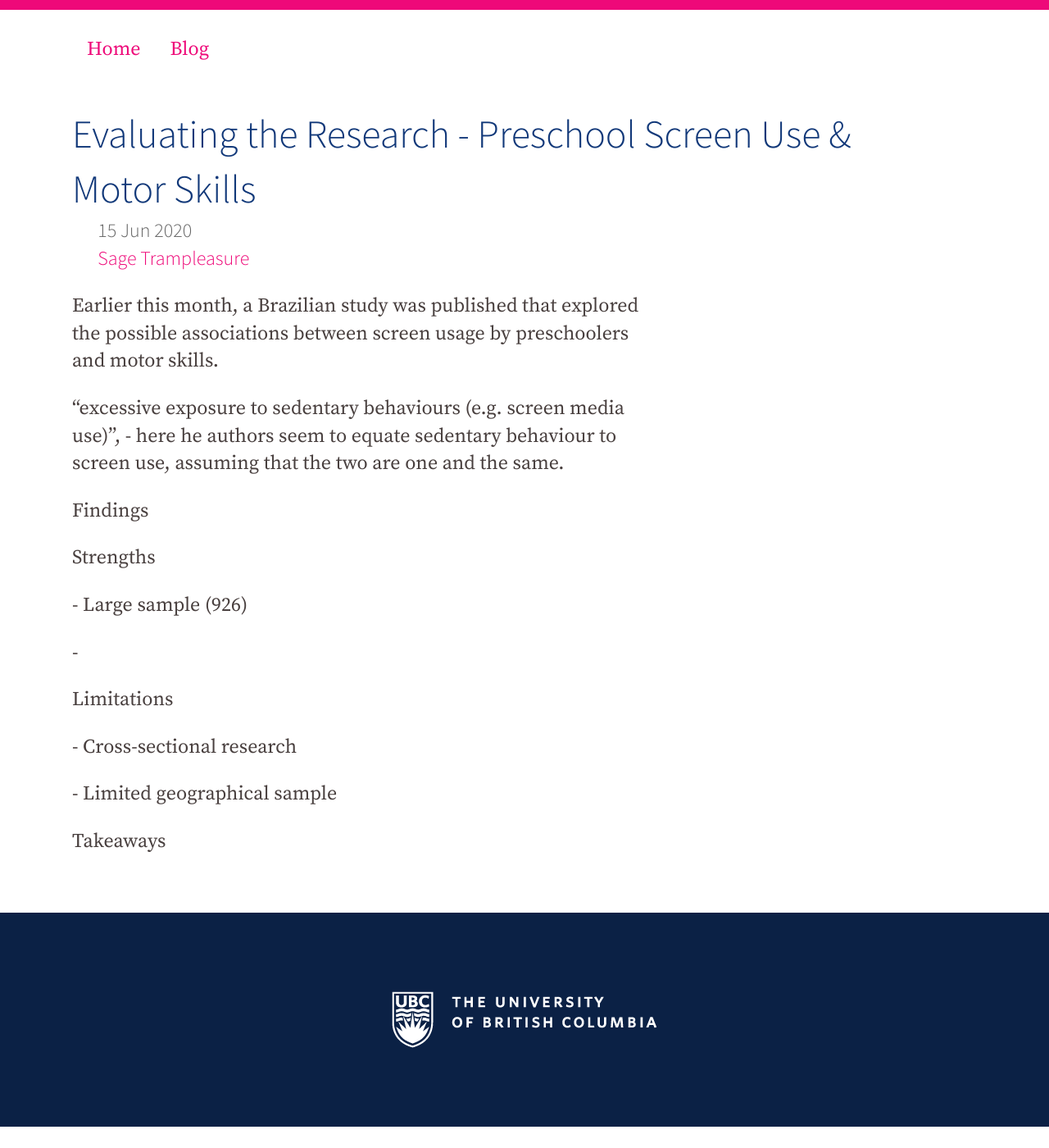
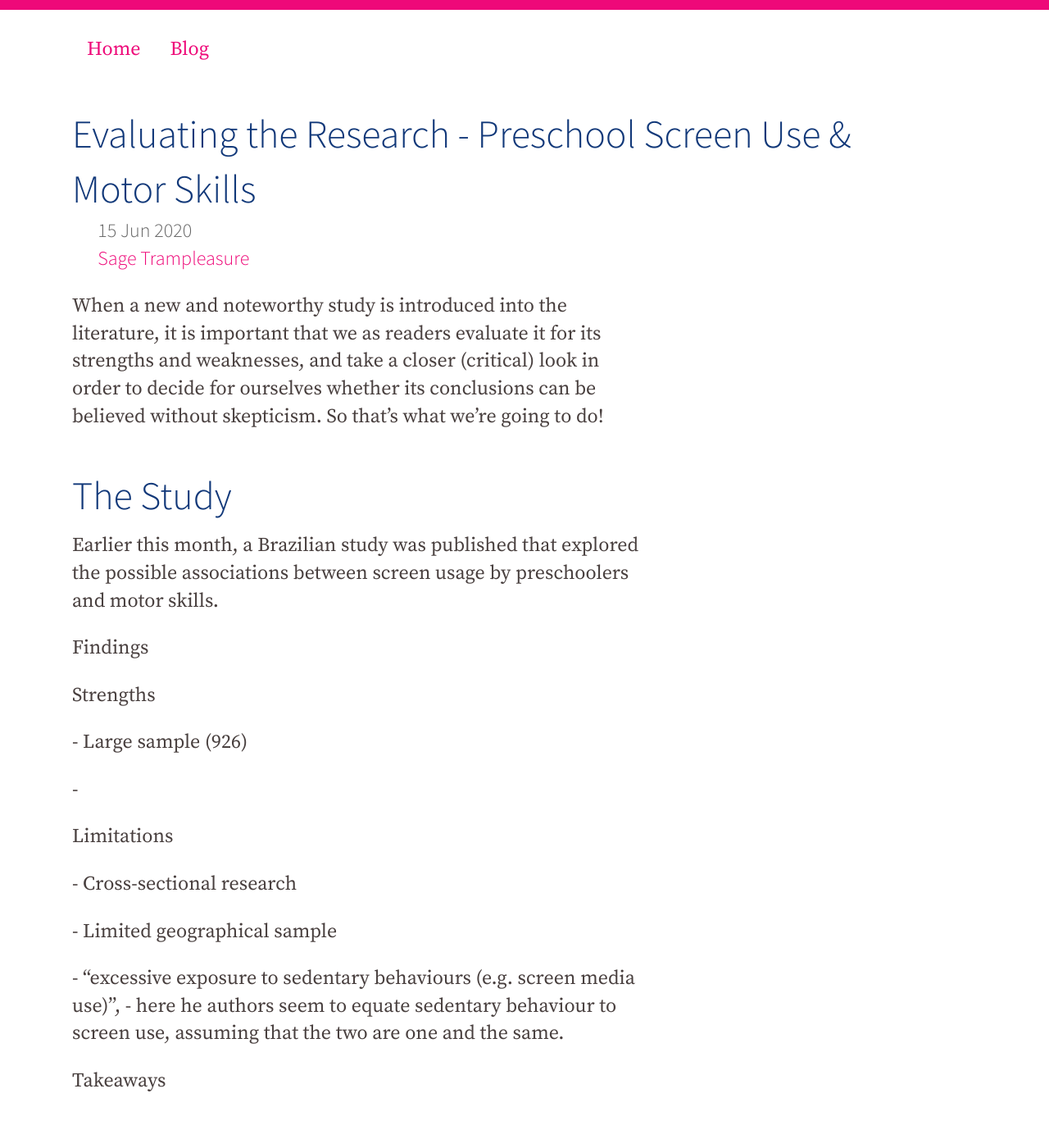
Before and after one commit to famliy-screen-time/familyscreentime.ca, a Jekyll site: the page built from _posts/2020-06-15-st-bp.md, in a window 1280 px wide and 1400 px high. Shown: the whole window at 82% size. Built offline with Jekyll 4.4.1, drawn with Linux system fonts in a browser that asks for light colours; nearby versions of some CDN libraries.

Commit message:
Update Blog “2020-06-15-st-bp”

```diff
--- a/_posts/2020-06-15-st-bp.md
+++ b/_posts/2020-06-15-st-bp.md
@@ -4,6 +4,12 @@ title: Evaluating the Research - Preschool Screen Use & Motor Skills
 date: 2020-06-15T19:49:27.265Z
 author: sagetrampleasure
 ---
+When a new and noteworthy study is introduced into the literature, it is important that we as readers evaluate it for its strengths and weaknesses, and take a closer (critical) look in order to decide for ourselves whether its conclusions can be believed without skepticism. So that's what we're going to do!
+
+
+
+# The Study
+
 Earlier this month, a Brazilian study was published that explored the possible associations between screen usage by preschoolers and motor skills.
 
 
@@ -30,4 +36,6 @@ Limitations
 
 \- Limited geographical sample
 
+\- "excessive exposure to sedentary behaviours (e.g. screen media use)", - here he authors seem to equate sedentary behaviour to screen use, assuming that the two are one and the same.
+
 Takeaways
```
Also changed, not shown: other parts of _posts/2020-06-15-st-bp.md (+1 -1 lines).
